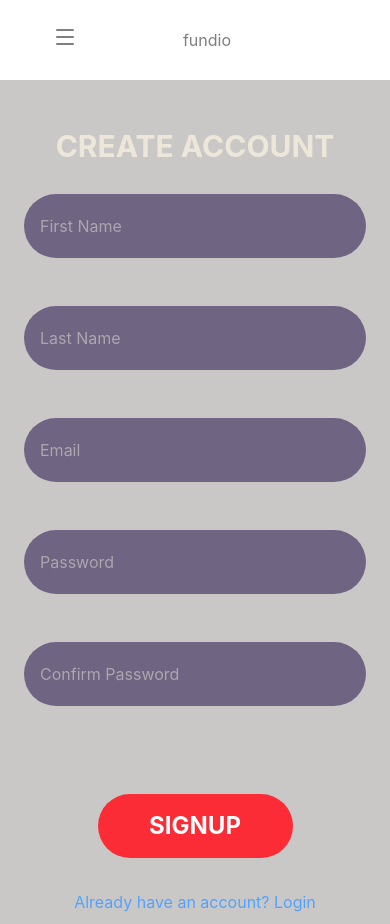
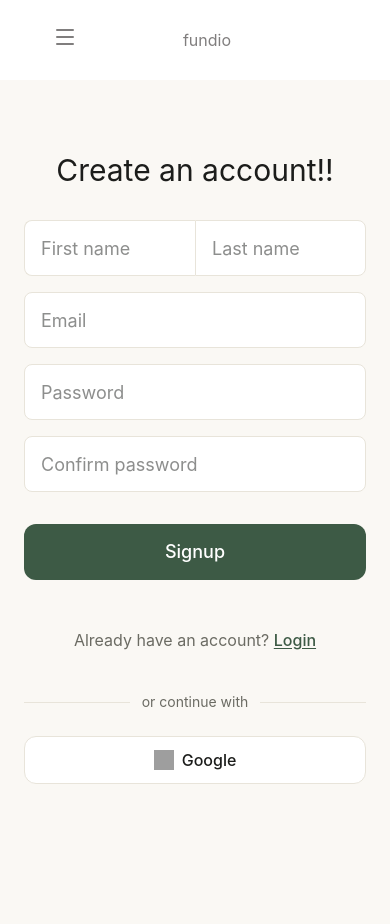
Before and after one commit to kifo99/fundio, a React (Vite) app in the folder client/: page /auth in a window 390 px wide. Both pictures are taken after a click on the button "Signup". Built offline with nearby package versions, Linux system fonts and the light colour scheme; grey boxes are pictures that could not be loaded.

Commit message:
add: designe for Auth page phone/small screen view

```diff
--- a/client/src/pages/auth/signup/components/Form/Form.jsx
+++ b/client/src/components/form/Form.jsx
@@ -1,4 +1,4 @@
-import { FormField } from '../../../../../components/form/FormField.jsx';
+import { FormField } from './FormField.jsx';
 
 export function Form({ className, children }) {
   return <div className={`${className}`}>{children}</div>;
--- a/client/src/pages/auth/signup/Auth.jsx
+++ b/client/src/pages/auth/signup/Auth.jsx
@@ -1,4 +1,4 @@
-import { Form } from './components/Form/Form';
+import { Form } from '../../../components/form/Form';
 import { FormField } from '../../../components/form/FormField';
 import { AuthBackground } from './components/AuthBackground';
 import { AuthButton } from './components/AuthButton';
@@ -24,50 +24,53 @@ export function Auth() {
                 transition={{ duration: 0.35, ease: 'easeInOut' }}
                 className="absolute inset-0 h-full flex flex-col justify-normal items-center"
               >
-                <Form
-                  className={
-                    'flex flex-col p-6 w-full h-full justify-normal bg-white items-center text-[#EDE7D9]'
-                  }
-                >
-                  <div className="flex flex-col justify-center items-center mt-12 mb-8 text-green-500">
+                <Form className="flex flex-col p-6 w-full h-full bg-[#FAF8F4] items-center text-[#1C1D1B]">
+                  <div className="flex flex-col justify-center items-center mt-12 mb-8">
                     <h1 className="text-3xl font-bolder">Welcome back!</h1>
                     <h2 className="font-bold">Login to continue to your account.</h2>
                   </div>
+
+                  <div className="flex flex-col w-full gap-4">
                     <FormField
                       field={'email'}
                       placeholder={'Email'}
-                    inputStyle={
-                      'w-full h-14 pl-4 rounded-full shadow-gray-500 shadow-lg bg-gray-200 text-lg text-gray-900 outline-none focus:outline-none focus:ring-0 focus:ring-offset-0 focus:ring-transparent focus:shadow-lg'
-                    }
-                    className={'items-center w-full h-auto sm:h-16 m-4 rounded-full '}
+                      inputStyle="w-full h-14 px-4 rounded-lg border border-[#E8E4DA] bg-white text-lg outline-none focus:border-[#3D5A45] focus:ring-1 focus:ring-[#3D5A45] transition-colors"
+                      className="w-full"
                     />
                     <FormField
                       field={'password'}
                       placeholder={'Password'}
-                    inputStyle={
-                      'w-full h-14 pl-4 rounded-full shadow-gray-500 shadow-lg bg-gray-200 text-lg text-gray-900 outline-none focus:outline-none focus:ring-0 focus:ring-offset-0 focus:ring-transparent focus:shadow-lg'
-                    }
-                    className={
-                      'items-center w-full h-auto sm:h-16 m-4 rounded-full shadow-gray-500 shadow-lg bg-gray-200 text-lg text-gray-900 '
-                    }
+                      inputStyle="w-full h-14 px-4 rounded-lg border border-[#E8E4DA] bg-white text-lg outline-none focus:border-[#3D5A45] focus:ring-1 focus:ring-[#3D5A45] transition-colors"
+                      className="w-full"
                     />
+                  </div>
 
                   <AuthButton
-                    className={
-                      'w-2/3 bg-gradient-to-r  from-cyan-400 to-green-500 rounded-full h-14 mt-10 font-bold text-2xl shadow-green-300 shadow-lg'
-                    }
+                    className="w-full bg-[#3D5A45] hover:bg-[#324A39] transition-colors rounded-xl h-14 mt-8 font-medium text-lg text-white"
                     type={'Login'}
                   />
 
-                  <span className="text-gray-900 text-lg mt-12">
+                  <span className="text-[#6B6B63] text-base mt-12">
                     Create account!{' '}
                     <button
-                      className="italic text-xl text-green-600"
+                      className="text-[#3D5A45] font-medium underline underline-offset-2"
                       onClick={() => setMode('signup')}
                     >
                       Signup
                     </button>
                   </span>
+
+                  <div className="flex flex-col items-center w-full mt-10">
+                    <div className="flex items-center w-full gap-3 mb-6">
+                      <div className="h-px flex-1 bg-[#E8E4DA]" />
+                      <span className="text-sm text-[#6B6B63]">or continue with</span>
+                      <div className="h-px flex-1 bg-[#E8E4DA]" />
+                    </div>
+                    <button className="flex items-center justify-center gap-2 w-full h-12 rounded-xl border border-[#E8E4DA] bg-white hover:bg-[#F4F1EA] transition-colors">
+                      <img src="/img/icons/icons8-google-48.png" alt="Google" className="w-5 h-5" />
+                      <span className="text-[#1C1D1B] font-medium">Google</span>
+                    </button>
+                  </div>
                 </Form>
               </motion.div>
             ) : (
@@ -79,69 +82,73 @@ export function Auth() {
                 transition={{ duration: 0.35, ease: 'easeInOut' }}
                 className="absolute inset-0 h-full flex flex-col justify-center items-center"
               >
-                <Form
-                  className={
-                    'flex flex-col p-6 w-full h-auto justify-center items-center text-[#EDE7D9]'
-                  }
-                >
-                  <div className="m-3.5">
-                    <h1 className="uppercase text-3xl font-bold">Create Account</h1>
+                <Form className="flex flex-col p-6 w-full h-full bg-[#FAF8F4] items-center text-[#1C1D1B]">
+                  <div className="flex flex-col justify-center items-center mt-12 mb-8">
+                    <h1 className="text-3xl font-bolder">Create an account!!</h1>
                   </div>
+
+                  <div className="flex flex-col w-full gap-4">
+                    <div className="flex w-full">
                       <FormField
                         field={'firstName'}
-                    placeholder={'First Name'}
-                    label={'Enter your first name'}
-                    inputStyle={'bg-[#6F6482] rounded-full w-full h-16 pl-4'}
-                    className={
-                      'flex flex-col justify-center items-center w-full h-auto sm:h-16 mt-4 mb-8'
-                    }
+                        placeholder={'First name'}
+                        inputStyle="w-full h-14 px-4 rounded-l-lg border border-r-0 border-[#E8E4DA] bg-white text-lg outline-none focus:border-[#3D5A45] focus:ring-1 focus:ring-[#3D5A45] focus:z-10 transition-colors"
+                        className="w-1/2"
                       />
                       <FormField
                         field={'lastName'}
-                    placeholder={'Last Name'}
-                    label={'Enter your last name'}
-                    inputStyle={'bg-[#6F6482] rounded-full w-full h-16 pl-4'}
-                    className={
-                      'flex flex-col justify-center items-center w-full h-auto sm:h-16 mt-4 mb-8'
-                    }
+                        placeholder={'Last name'}
+                        inputStyle="w-full h-14 px-4 rounded-r-lg border border-[#E8E4DA] bg-white text-lg outline-none focus:border-[#3D5A45] focus:ring-1 focus:ring-[#3D5A45] focus:z-10 transition-colors"
+                        className="w-1/2"
                       />
+                    </div>
                     <FormField
                       field={'email'}
                       placeholder={'Email'}
-                    label={'Enter your email address'}
-                    inputStyle={'bg-[#6F6482] rounded-full w-full h-16 pl-4'}
-                    className={
-                      'flex flex-col justify-center items-center w-full h-auto sm:h-16 mt-4 mb-8'
-                    }
+                      inputStyle="w-full h-14 px-4 rounded-lg border border-[#E8E4DA] bg-white text-lg outline-none focus:border-[#3D5A45] focus:ring-1 focus:ring-[#3D5A45] transition-colors"
+                      className="w-full"
                     />
                     <FormField
                       field={'password'}
                       placeholder={'Password'}
-                    label={'Enter your password'}
-                    inputStyle={'bg-[#6F6482] rounded-full w-full h-16 pl-4'}
-                    className={
-                      'flex flex-col justify-center items-center w-full h-auto sm:h-16 mt-4 mb-8'
-                    }
+                      inputStyle="w-full h-14 px-4 rounded-lg border border-[#E8E4DA] bg-white text-lg outline-none focus:border-[#3D5A45] focus:ring-1 focus:ring-[#3D5A45] transition-colors"
+                      className="w-full"
                     />
                     <FormField
                       field={'confirmPassword'}
-                    placeholder={'Confirm Password'}
-                    label={'Confirm Password'}
-                    inputStyle={'bg-[#6F6482] rounded-full w-full h-16 pl-4'}
-                    className={
-                      'flex flex-col justify-center items-center w-full h-auto sm:h-16 mt-4 mb-8'
-                    }
+                      placeholder={'Confirm password'}
+                      inputStyle="w-full h-14 px-4 rounded-lg border border-[#E8E4DA] bg-white text-lg outline-none focus:border-[#3D5A45] focus:ring-1 focus:ring-[#3D5A45] transition-colors"
+                      className="w-full"
                     />
-                </Form>
+                  </div>
 
                   <AuthButton
-                  className={`w-2/4 text-2xl font-bold h-16 text-white bg-red-500 rounded-full uppercase mt-8`}
+                    className="w-full bg-[#3D5A45] hover:bg-[#324A39] transition-colors rounded-xl h-14 mt-8 font-medium text-lg text-white"
                     type={'Signup'}
                   />
 
-                <button onClick={() => setMode('login')} className="mt-8 text-blue-400">
-                  Already have an account? Login
+                  <span className="text-[#6B6B63] text-base mt-12">
+                    Already have an account?{' '}
+                    <button
+                      className="text-[#3D5A45] font-medium underline underline-offset-2"
+                      onClick={() => setMode('login')}
+                    >
+                      Login
                     </button>
+                  </span>
+
+                  <div className="flex flex-col items-center w-full mt-10">
+                    <div className="flex items-center w-full gap-3 mb-6">
+                      <div className="h-px flex-1 bg-[#E8E4DA]" />
+                      <span className="text-sm text-[#6B6B63]">or continue with</span>
+                      <div className="h-px flex-1 bg-[#E8E4DA]" />
+                    </div>
+                    <button className="flex items-center justify-center gap-2 w-full h-12 rounded-xl border border-[#E8E4DA] bg-white hover:bg-[#F4F1EA] transition-colors">
+                      <img src="/img/icons/icons8-google-48.png" alt="Google" className="w-5 h-5" />
+                      <span className="text-[#1C1D1B] font-medium">Google</span>
+                    </button>
+                  </div>
+                </Form>
               </motion.div>
             )}
           </AnimatePresence>
```
Lines whose indentation alone changed are shown as unchanged.
